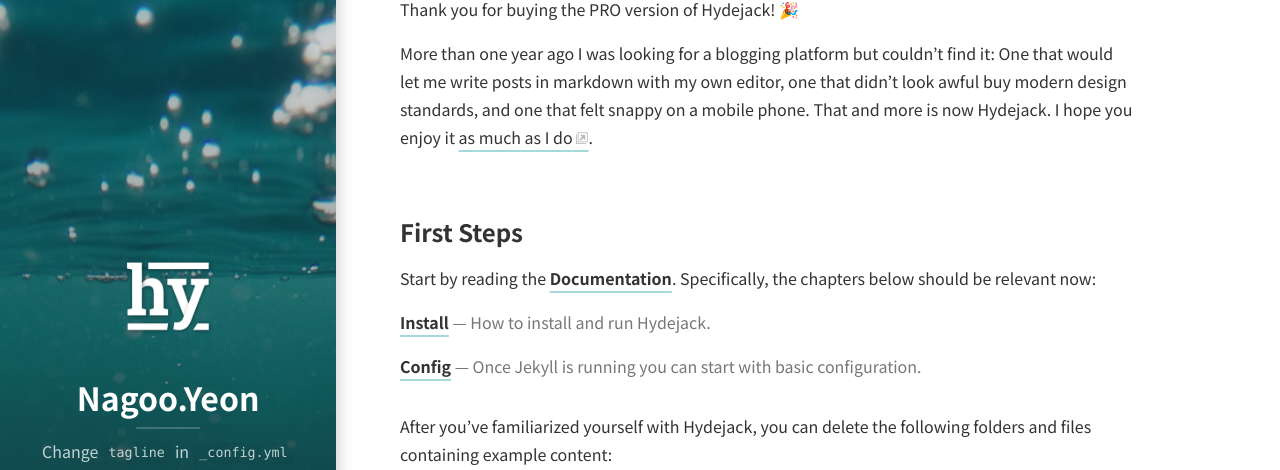
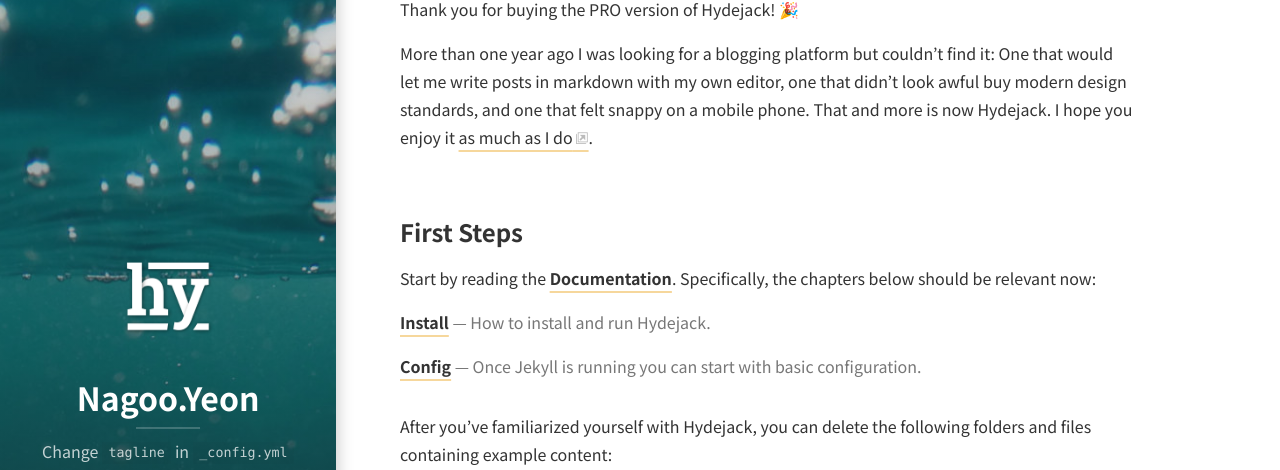
Before and after one commit to dangnagoo/dangnagoo.github.io, a Jekyll site: the page built from index.md, in a window 1280 px wide and 1400 px high. Shown: the part 224-694 px from the top of the window. Built offline with Jekyll 4.4.1, drawn with Linux system fonts in a browser that asks for light colours; cached includes are drawn as plain includes; nearby versions of some CDN libraries; some web fonts are replaced; library files that are not in the unit come from our copies.

Commit message:
Update _config.yml

```diff
--- a/_config.yml
+++ b/_config.yml
@@ -91,7 +91,7 @@ paginate_path:         /blog/:num/
 
 # Sidebar image and theme color of the site.
 accent_image:          /assets/img/sidebar-bg.jpg
-accent_color:          rgb(79,177,186)
+accent_color:          rgb(237,175,59)
 
 # This is used for the `theme-color` meta tag,
 # which changes the background color of the browser UI in certain browsers.
```
